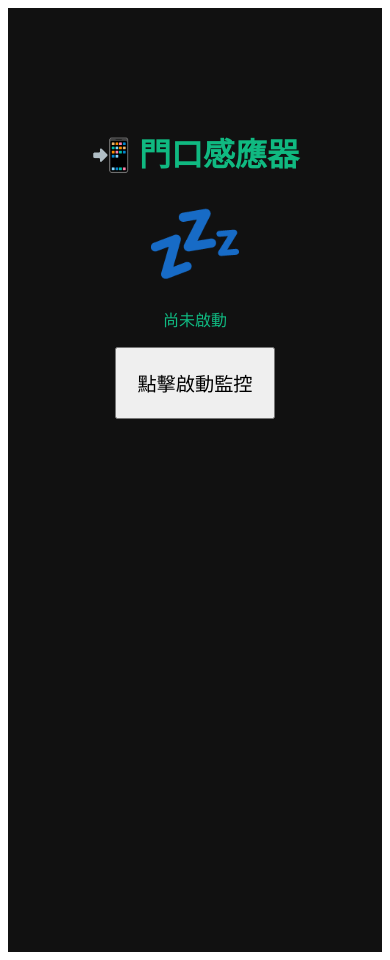
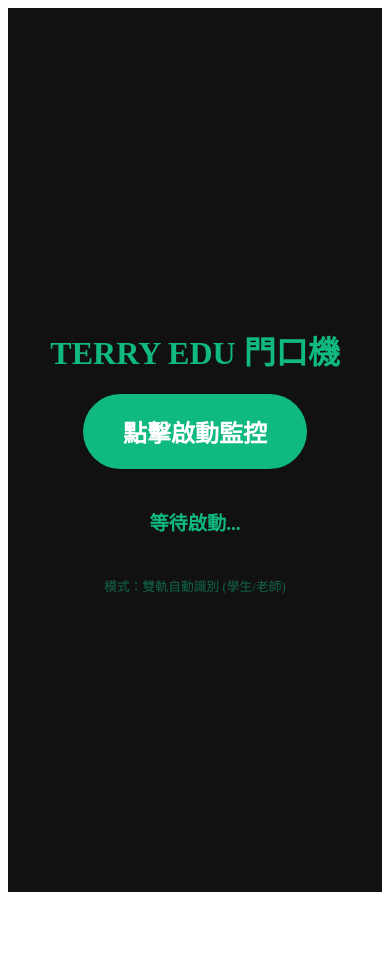
Before and after one commit to terry5333/nfc-test, a Next.js app: page /mobile in a window 390 px wide. After the commit the page ends 900 px from the top, so only its background shows below. Built offline with nearby package versions, Linux system fonts and the light colour scheme; no server answers.

Commit message:
Update mobile.js

```diff
--- a/pages/mobile.js
+++ b/pages/mobile.js
@@ -1,33 +1,94 @@
-import { useState } from 'react';
+import { useEffect, useState } from 'react';
 import { db } from '../lib/firebase';
-import { ref, set } from 'firebase/database';
+import { ref, set, push, serverTimestamp, get } from 'firebase/database';
 
-export default function Mobile() {
+export default function MobileStation() {
+  const [status, setStatus] = useState("等待啟動...");
   const [scanning, setScanning] = useState(false);
+  const [isDone, setIsDone] = useState(false);
 
-  const startScan = async () => {
+  // --- 1. 啟動 NFC 與 條碼掃描 ---
+  const startAllSensors = async () => {
+    setScanning(true);
+    setStatus("📡 監控中：請靠近卡片或對準條碼");
+
+    // A. 啟動條碼掃描 (動態載入套件預防 SSR 錯誤)
     try {
-      const ndef = new NDEFReader();
-      await ndef.scan();
-      setScanning(true);
-      ndef.onreading = async (event) => {
-        // 每次讀到新卡，直接覆蓋雲端的 last_scan
-        await set(ref(db, 'system/last_scan'), {
-          id: event.serialNumber,
-          timestamp: Date.now()
-        });
-        // 震動一下，讓手機有回饋感
-        if (navigator.vibrate) navigator.vibrate(200);
-      };
-    } catch (e) { alert("啟動失敗: " + e.message); }
+      const { Html5QrcodeScanner } = await import("html5-qrcode");
+      const scanner = new Html5QrcodeScanner("mobile-reader", {
+        fps: 15,
+        qrbox: { width: 280, height: 160 }
+      });
+      scanner.render((text) => handleProcess(text, "BARCODE"));
+    } catch (err) {
+      console.error("相機啟動失敗", err);
+    }
+
+    // B. 啟動 NFC 監控
+    if ('NDEFReader' in window) {
+      try {
+        const ndef = new NDEFReader();
+        await ndef.scan();
+        ndef.onreading = (event) => handleProcess(event.serialNumber, "NFC");
+      } catch (err) {
+        console.error("NFC 啟動失敗", err);
+      }
+    }
+  };
+
+  // --- 2. 統一處理判斷邏輯 ---
+  const handleProcess = async (cardId, type) => {
+    if (isDone) return; // 防止重複感應
+
+    const cleanId = cardId.replace(/[\s:]/g, '').toUpperCase();
+    setIsDone(true);
+
+    if (navigator.vibrate) navigator.vibrate(200); // 成功震動
+
+    try {
+      // 檢查是否為老師
+      const teacherSnap = await get(ref(db, `authorized_cards/${cleanId}`));
+
+      if (teacherSnap.exists()) {
+        setStatus(`🍎 老師好：${teacherSnap.val().name}`);
+        // 老師卡傳送到 system/last_scan 讓電腦端 index 頁面跳轉
+        await set(ref(db, 'system/last_scan'), { id: cleanId, timestamp: Date.now() });
+      } else {
+        setStatus(`🎒 學生打卡成功：${cleanId.substring(0,8)}`);
+        // 學生卡直接存入紀錄，不影響電腦畫面跳轉
+        await push(ref(db, 'student_logs'), { id: cleanId, time: serverTimestamp(), type: type });
+      }
+    } catch (e) {
+      setStatus("寫入錯誤，請檢查網路");
+    }
+
+    // 3 秒後重置畫面
+    setTimeout(() => {
+      setIsDone(false);
+      setStatus("📡 監控中：請靠近卡片或對準條碼");
+    }, 3000);
   };
 
   return (
-    <div style={{ textAlign: 'center', background: scanning ? '#064e3b' : '#111', color: '#10b981', height: '100vh', paddingTop: '100px' }}>
-      <h1>📲 門口感應器</h1>
-      <div style={{ fontSize: '5rem' }}>{scanning ? '📡' : '💤'}</div>
-      <p>{scanning ? "持續掃描中...請將卡片靠近" : "尚未啟動"}</p>
-      {!scanning && <button onClick={startScan} style={{ padding: '20px', fontSize: '1.2rem' }}>點擊啟動監控</button>}
+    <div style={isDone ? successStyle : containerStyle}>
+      <h1 style={{ fontSize: '2rem' }}>{isDone ? "OK!" : "TERRY EDU 門口機"}</h1>
+
+      {!scanning ? (
+        <button onClick={startAllSensors} style={startBtn}>點擊啟動監控</button>
+      ) : (
+        <div id="mobile-reader" style={{ width: '300px', margin: '20px auto', display: isDone ? 'none' : 'block' }}></div>
+      )}
+
+      <p style={{ fontSize: '1.2rem', padding: '20px', fontWeight: 'bold' }}>{status}</p>
+
+      <div style={{ fontSize: '0.8rem', opacity: 0.5 }}>
+        模式：雙軌自動識別 (學生/老師)
+      </div>
     </div>
   );
 }
+
+// 樣式
+const containerStyle = { height: '100vh', display: 'flex', flexDirection: 'column', justifyContent: 'center', alignItems: 'center', background: '#111', color: '#10b981', textAlign: 'center', padding: '20px' };
+const successStyle = { ...containerStyle, background: '#064e3b', color: 'white' };
+const startBtn = { padding: '20px 40px', fontSize: '1.5rem', background: '#10b981', color: 'white', border: 'none', borderRadius: '50px', fontWeight: 'bold' };
```
